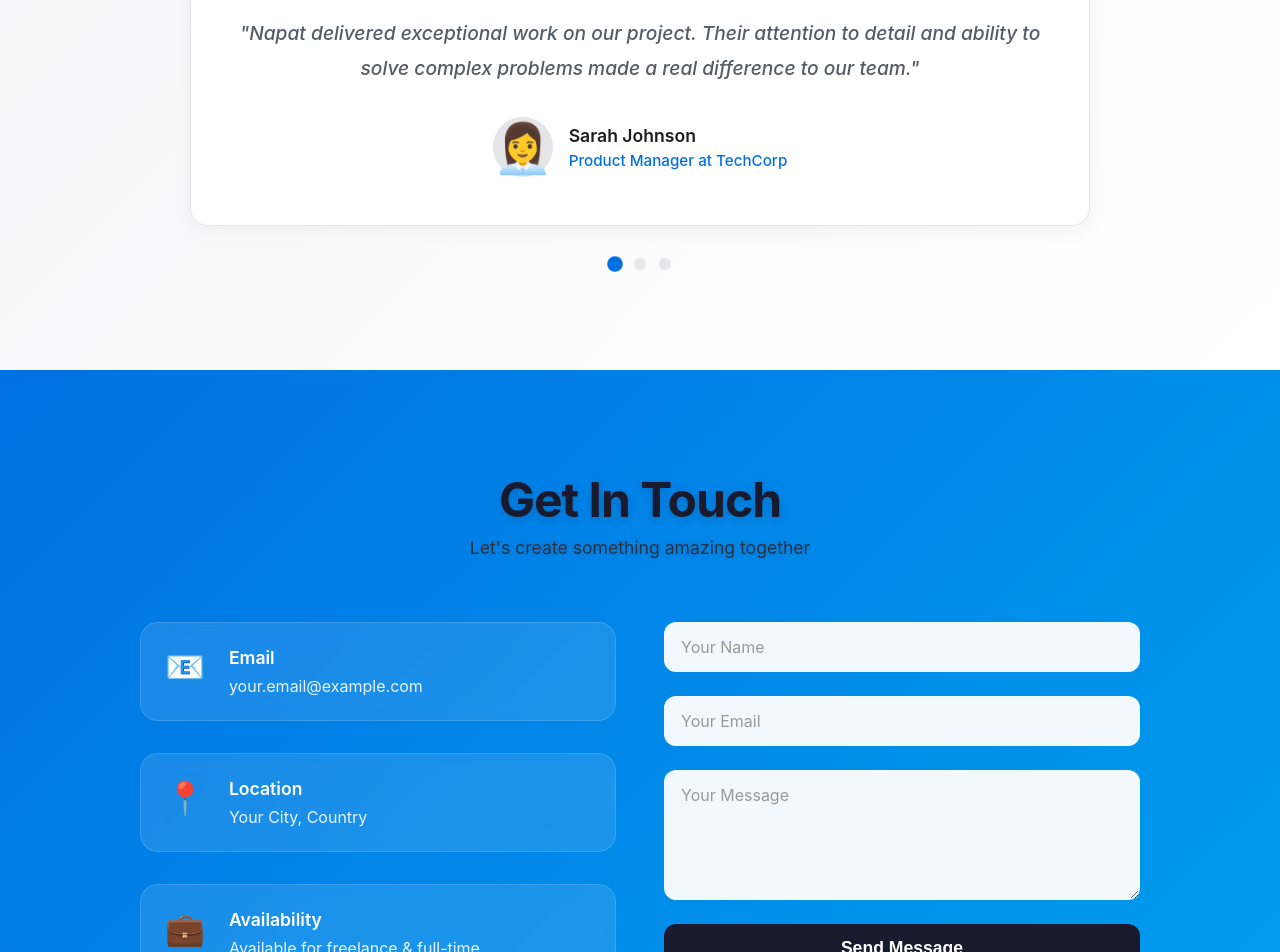
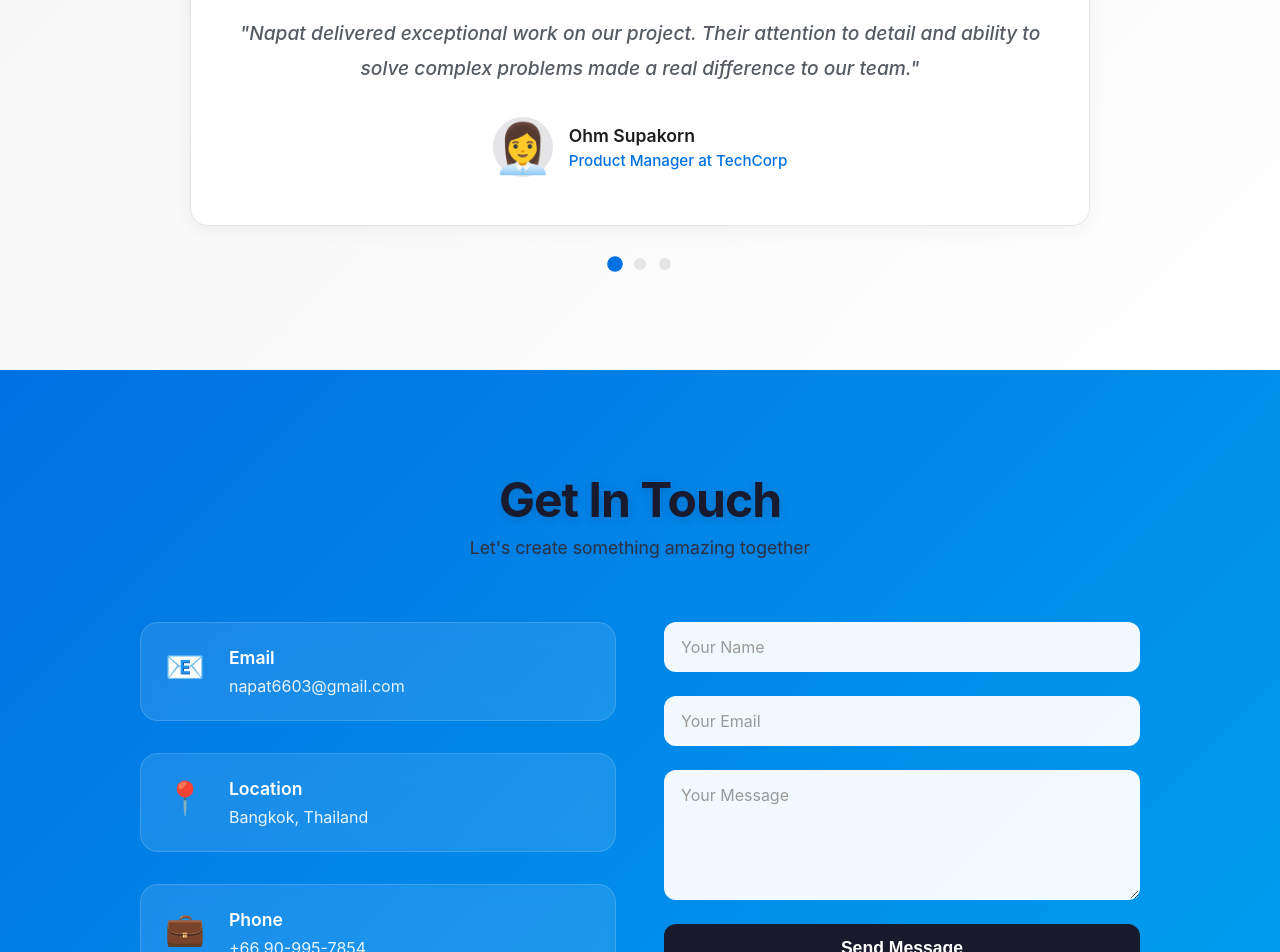
Before and after one commit to Napat-hi/Web-Resume, a React (Vite) app: page / in a window 1280 px wide. Shown: the part 7800-8752 px from the top of the page. Built offline with nearby package versions, Linux system fonts and the light colour scheme.

Commit message:
add actual contact information

```diff
--- a/src/components/Contact/Contact.jsx
+++ b/src/components/Contact/Contact.jsx
@@ -40,21 +40,21 @@ function Contact() {
               <div className="info-icon">📧</div>
               <div className="info-content">
                 <h3>Email</h3>
-                <a href="mailto:your.email@example.com">your.email@example.com</a>
+                <a href="mailto:napat6603@gmail.com">napat6603@gmail.com</a>
               </div>
             </div>
             <div className="info-item">
               <div className="info-icon">📍</div>
               <div className="info-content">
                 <h3>Location</h3>
-                <p>Your City, Country</p>
+                <p>Bangkok, Thailand</p>
               </div>
             </div>
             <div className="info-item">
               <div className="info-icon">💼</div>
               <div className="info-content">
-                <h3>Availability</h3>
-                <p>Available for freelance & full-time</p>
+                <h3>Phone</h3>
+                <a href="tel:+66909957854">+66 90-995-7854</a>
               </div>
             </div>
           </div>
--- a/src/components/Testimonials/Testimonials.jsx
+++ b/src/components/Testimonials/Testimonials.jsx
@@ -7,7 +7,7 @@ function Testimonials() {
   const testimonials = [
     {
       id: 1,
-      name: 'Sarah Johnson',
+      name: 'Ohm Supakorn',
       role: 'Product Manager at TechCorp',
       image: '👩‍💼',
       text: 'Napat delivered exceptional work on our project. Their attention to detail and ability to solve complex problems made a real difference to our team.',
@@ -15,7 +15,7 @@ function Testimonials() {
     },
     {
       id: 2,
-      name: 'Michael Chen',
+      name: 'Chaiyapat ',
       role: 'CTO at StartupXYZ',
       image: '👨‍💻',
       text: 'Working with Napat was a pleasure. They brought innovative solutions and maintained excellent communication throughout the project.',
```
